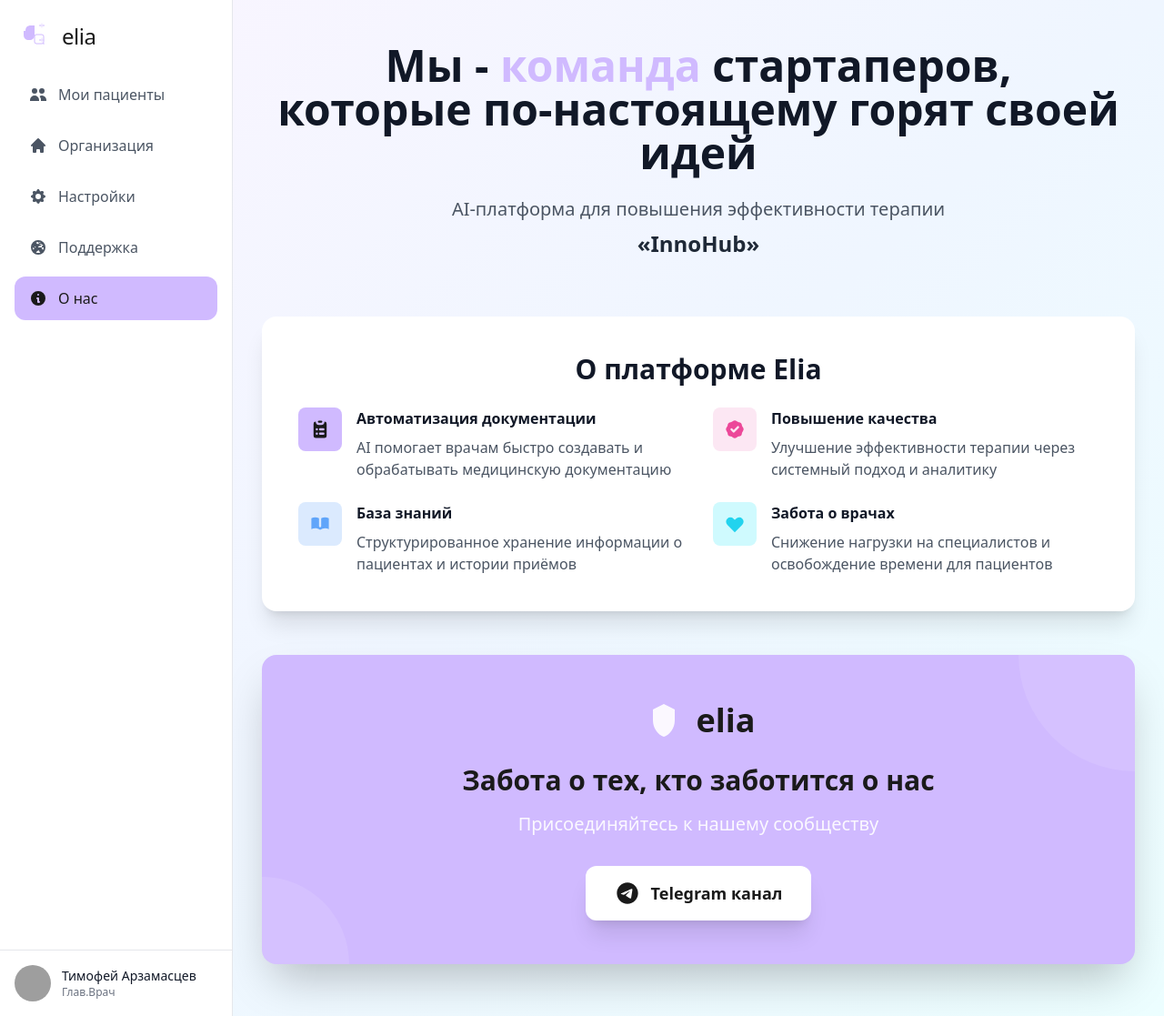
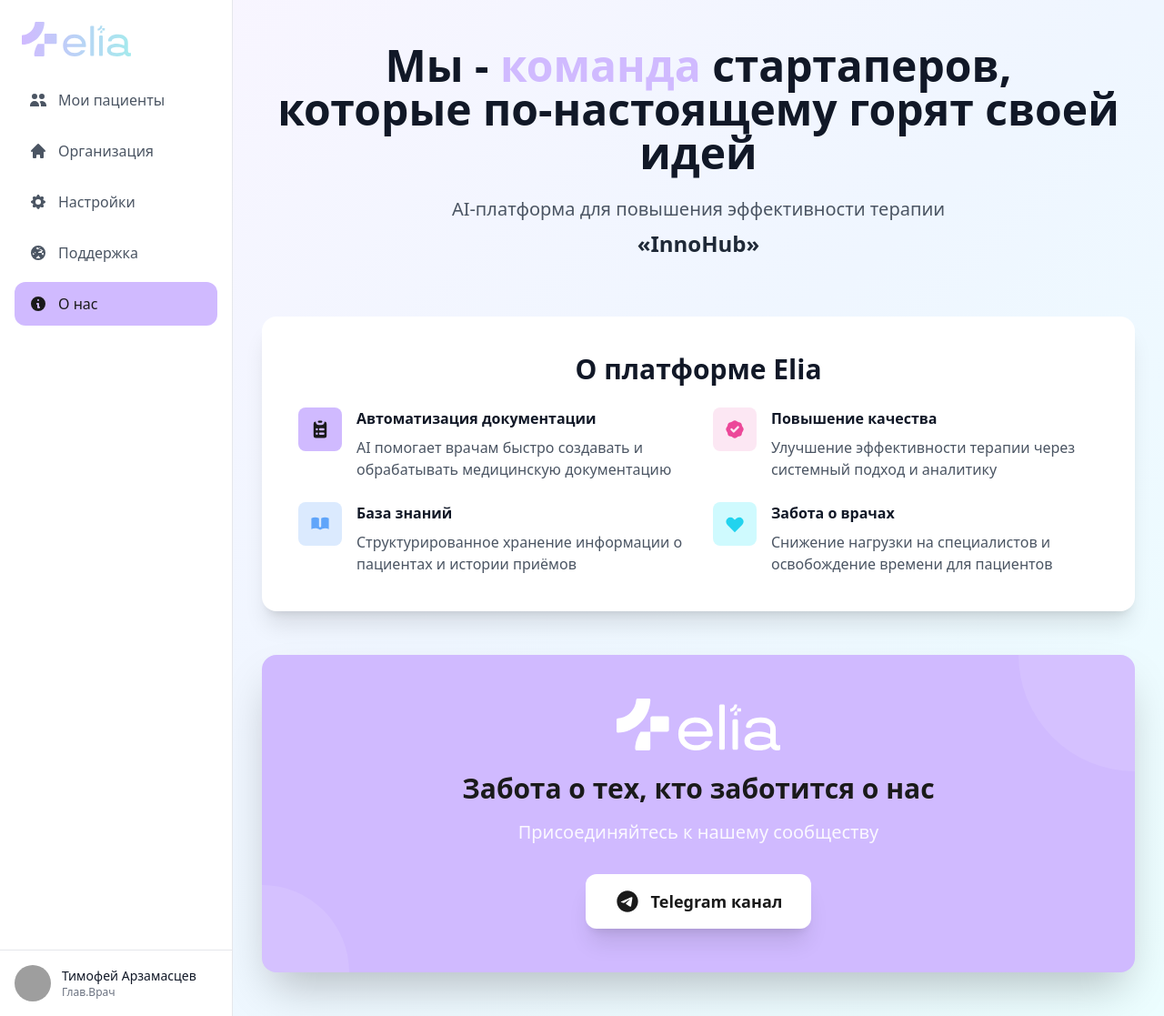
Before and after one commit to AlexeyKorzhebin/Elia, a FastAPI app: page /about in a window 1280 px wide. Shown: the whole page at 91% size. Run offline with FastAPI, Linux system fonts and the light colour scheme; some libraries are stand-ins or nearby versions; grey boxes are pictures that could not be loaded.

Commit message:
Обновление логотипа на новую SVG версию
- Заменен логотип на полный SVG с текстом из Spec/elia logo.svg
- Обновлены все HTML шаблоны для использования нового логотипа
- Логотип отображается как единое изображение без отдельного текста
- Обновлена документация в DESIGN_SYSTEM.md
- На странице О нас логотип инвертирован для контраста на лавандовом фоне

```diff
--- a/templates/about.html
+++ b/templates/about.html
@@ -37,9 +37,8 @@
         <aside class="w-64 bg-white border-r border-gray-200 flex flex-col">
             <!-- Логотип -->
             <div class="p-6">
-                <div class="flex items-center space-x-3">
-                    <img src="/static/images/logo-icon.svg" alt="Elia" width="32" height="32">
-                    <span class="text-2xl font-normal tracking-tight" style="color: #1A1A1A; letter-spacing: -0.5px;">elia</span>
+                <div class="flex items-center">
+                    <img src="/static/images/logo.svg" alt="Elia" width="120" height="40">
                 </div>
             </div>
 
@@ -179,11 +178,8 @@
                 <!-- Призыв к действию -->
                 <div class="relative bg-elia-lavender rounded-2xl shadow-2xl p-12 text-elia-dark overflow-hidden">
                     <div class="relative z-10 text-center">
-                        <div class="flex items-center justify-center space-x-3 mb-6">
-                            <svg width="48" height="48" viewBox="0 0 32 32" fill="none" xmlns="http://www.w3.org/2000/svg">
-                                <path d="M16 4L8 8V16C8 21.5 11.5 26.5 16 28C20.5 26.5 24 21.5 24 16V8L16 4Z" fill="white" opacity="0.9"/>
-                            </svg>
-                            <span class="text-4xl font-bold">elia</span>
+                        <div class="flex items-center justify-center mb-6">
+                            <img src="/static/images/logo.svg" alt="Elia" width="180" height="60" class="brightness-0 invert">
                         </div>
                         <h2 class="text-3xl font-bold mb-4">Забота о тех, кто заботится о нас</h2>
                         <p class="text-xl mb-8 text-white/90">Присоединяйтесь к нашему сообществу</p>
--- a/templates/index.html
+++ b/templates/index.html
@@ -37,9 +37,8 @@
         <aside class="w-64 bg-white border-r border-gray-200 flex flex-col">
             <!-- Логотип -->
             <div class="p-6">
-                <div class="flex items-center space-x-3">
-                    <img src="/static/images/logo-icon.svg" alt="Elia" width="32" height="32">
-                    <span class="text-2xl font-normal tracking-tight" style="color: #1A1A1A; letter-spacing: -0.5px;">elia</span>
+                <div class="flex items-center">
+                    <img src="/static/images/logo.svg" alt="Elia" width="120" height="40">
                 </div>
             </div>
 
--- a/templates/organization.html
+++ b/templates/organization.html
@@ -37,9 +37,8 @@
         <aside class="w-64 bg-white border-r border-gray-200 flex flex-col">
             <!-- Логотип -->
             <div class="p-6">
-                <div class="flex items-center space-x-3">
-                    <img src="/static/images/logo-icon.svg" alt="Elia" width="32" height="32">
-                    <span class="text-2xl font-normal tracking-tight" style="color: #1A1A1A; letter-spacing: -0.5px;">elia</span>
+                <div class="flex items-center">
+                    <img src="/static/images/logo.svg" alt="Elia" width="120" height="40">
                 </div>
             </div>
 
--- a/templates/settings.html
+++ b/templates/settings.html
@@ -37,9 +37,8 @@
         <aside class="w-64 bg-white border-r border-gray-200 flex flex-col">
             <!-- Логотип -->
             <div class="p-6">
-                <div class="flex items-center space-x-3">
-                    <img src="/static/images/logo-icon.svg" alt="Elia" width="32" height="32">
-                    <span class="text-2xl font-normal tracking-tight" style="color: #1A1A1A; letter-spacing: -0.5px;">elia</span>
+                <div class="flex items-center">
+                    <img src="/static/images/logo.svg" alt="Elia" width="120" height="40">
                 </div>
             </div>
 
--- a/templates/support.html
+++ b/templates/support.html
@@ -37,9 +37,8 @@
         <aside class="w-64 bg-white border-r border-gray-200 flex flex-col">
             <!-- Логотип -->
             <div class="p-6">
-                <div class="flex items-center space-x-3">
-                    <img src="/static/images/logo-icon.svg" alt="Elia" width="32" height="32">
-                    <span class="text-2xl font-normal tracking-tight" style="color: #1A1A1A; letter-spacing: -0.5px;">elia</span>
+                <div class="flex items-center">
+                    <img src="/static/images/logo.svg" alt="Elia" width="120" height="40">
                 </div>
             </div>
 
```
Also changed, not shown: DESIGN_SYSTEM.md (+5 -10 lines), static/images/logo.svg.
